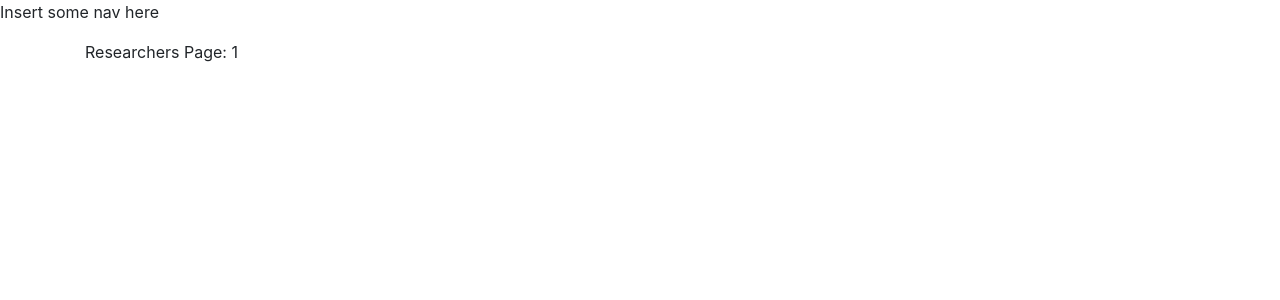
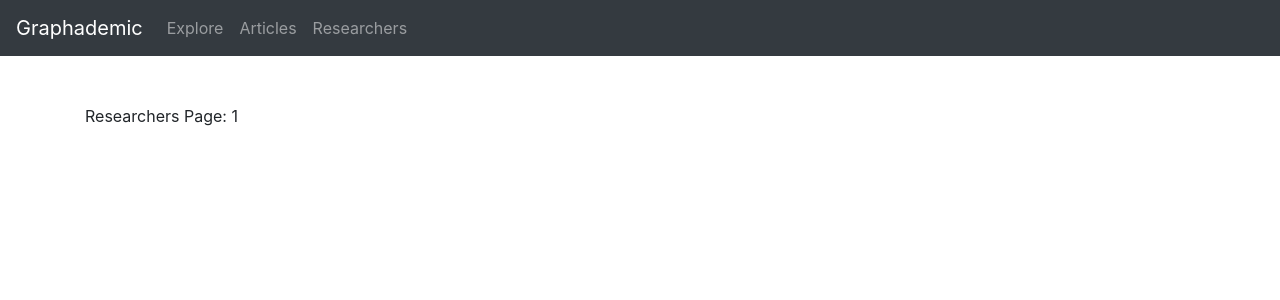
Before and after one commit to Roxanne1225/graphademic, a React (Create React App) app in the folder client/: page /researchers/1 in a window 1280 px wide. Shown: the top 300 px of the page. Built offline with nearby package versions, Linux system fonts and the light colour scheme.

Commit message:
Add Navbar

```diff
--- a/client/src/App.js
+++ b/client/src/App.js
@@ -1,9 +1,13 @@
 import React from 'react';
 import {
+  Link,
   BrowserRouter as Router,
   Switch,
   Route,
 } from "react-router-dom";
+
+import Navbar from 'react-bootstrap/Navbar'
+import Nav from 'react-bootstrap/Nav'
 
 import ExploreContainer from './containers/ExploreContainer'
 import ArticlesContainer from './containers/ArticlesContainer'
@@ -15,7 +19,17 @@
   return (
     <Router>
       <div>
-        <p>Insert some nav here</p>
+        <Navbar bg="dark" variant='dark' expand="lg">
+          <Navbar.Brand as={Link} to='/'>Graphademic</Navbar.Brand>
+          <Navbar.Toggle aria-controls="basic-navbar-nav" />
+          <Navbar.Collapse id="basic-navbar-nav">
+            <Nav className="mr-auto">
+              <Nav.Link as={Link} to='/explore'>Explore</Nav.Link>
+              <Nav.Link as={Link} to='/articles'>Articles</Nav.Link>
+              <Nav.Link as={Link} to='/researchers'>Researchers</Nav.Link>
+            </Nav>
+          </Navbar.Collapse>
+        </Navbar>
 
         {/* A <Switch> looks through its children <Route>s and
             renders the first one that matches the current URL. */}
--- a/client/src/containers/ArticlesContainer.js
+++ b/client/src/containers/ArticlesContainer.js
@@ -6,7 +6,7 @@
 const ArticlesContainer = () => {
   const { articleId } = useParams()
   return (
-    <Container>
+    <Container className='pt-5'>
       <p>Articles Page: {articleId}</p>
     </Container>
   )
--- a/client/src/containers/ExploreContainer.js
+++ b/client/src/containers/ExploreContainer.js
@@ -3,7 +3,7 @@
 import Container from 'react-bootstrap/Container'
 
 const ExploreContainer = () => (
-  <Container>
+  <Container className='pt-5'>
     <p>Explore Page</p>
   </Container>
 )
--- a/client/src/containers/ResearchersContainer.js
+++ b/client/src/containers/ResearchersContainer.js
@@ -6,7 +6,7 @@
 const ResearchersContainer = () => {
   const { researcherId } = useParams()
   return (
-    <Container>
+    <Container className='pt-5'>
       <p>Researchers Page: {researcherId}</p>
     </Container>
   )
```
